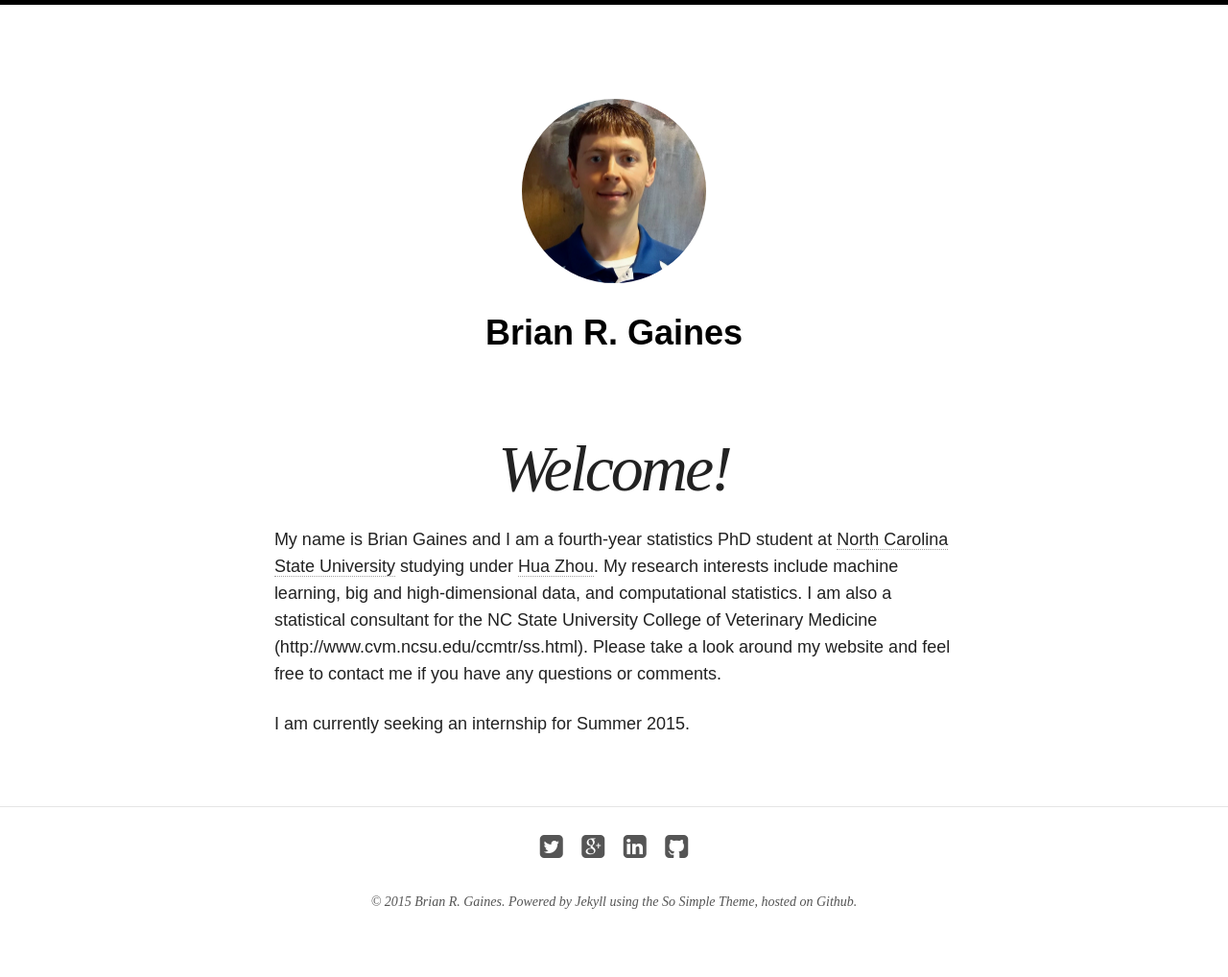
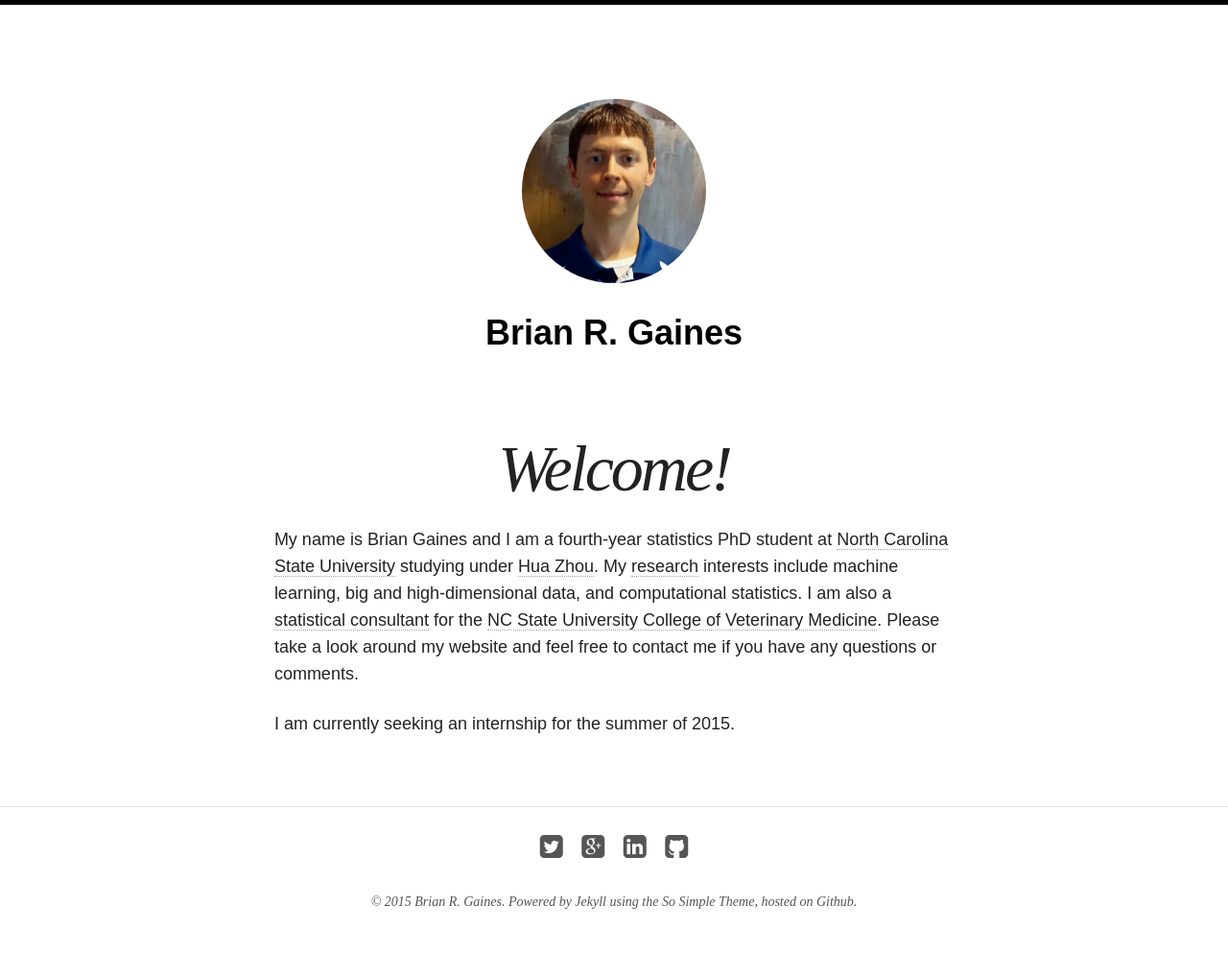
Before and after one commit to brgaines/brgaines.github.io, a Jekyll site: the page built from index.md, in a window 1280 px wide. Shown: the whole page at 96% size. Built offline with Jekyll 4.4.1, drawn with Linux system fonts in a browser that asks for light colours; nearby versions of some CDN libraries.

Commit message:
made research and consulting mentions into links to corresponding pages

```diff
--- a/index.md
+++ b/index.md
@@ -5,6 +5,6 @@ excerpt: "Welcome to my website!"
 modified: 2015-01-10
 ---
 
-My name is Brian Gaines and I am a fourth-year statistics PhD student at [North Carolina State University](http://www.ncsu.edu) studying under [Hua Zhou](http://hua-zhou.github.io/).  My research interests include machine learning, big and high-dimensional data, and computational statistics.  I am also a statistical consultant for the NC State University College of Veterinary Medicine (http://www.cvm.ncsu.edu/ccmtr/ss.html).  Please take a look around my website and feel free to contact me if you have any questions or comments.
+My name is Brian Gaines and I am a fourth-year statistics PhD student at [North Carolina State University](http://www.ncsu.edu) studying under [Hua Zhou](http://hua-zhou.github.io/).  My [research](http://brgaines.github.io/research/) interests include machine learning, big and high-dimensional data, and computational statistics.  I am also a [statistical consultant](http://brgaines.github.io/consulting/) for the [NC State University College of Veterinary Medicine](http://www.cvm.ncsu.edu/ccmtr/ss.html).  Please take a look around my website and feel free to contact me if you have any questions or comments.
 
-I am currently seeking an internship for Summer 2015.
+I am currently seeking an internship for the summer of 2015.
```
